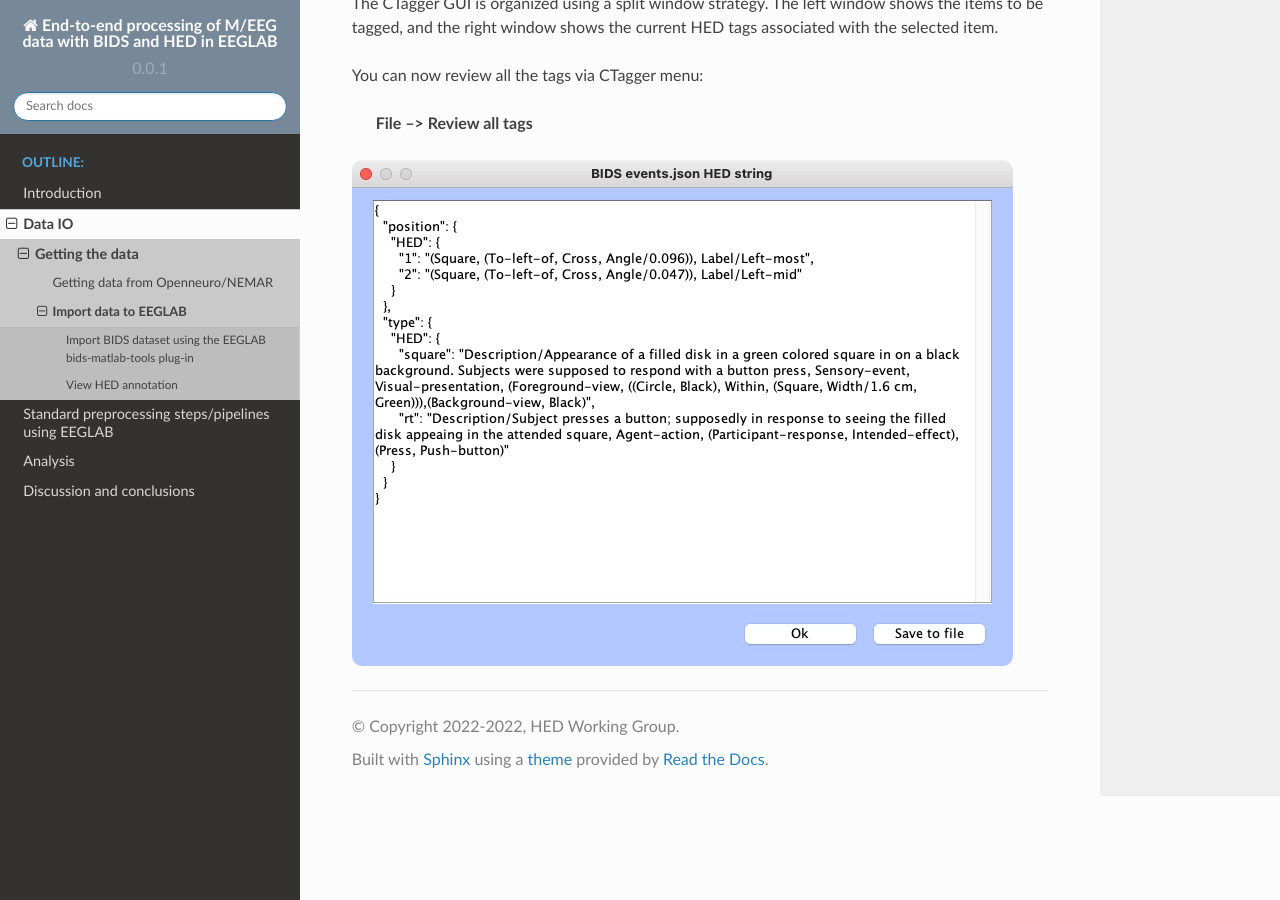
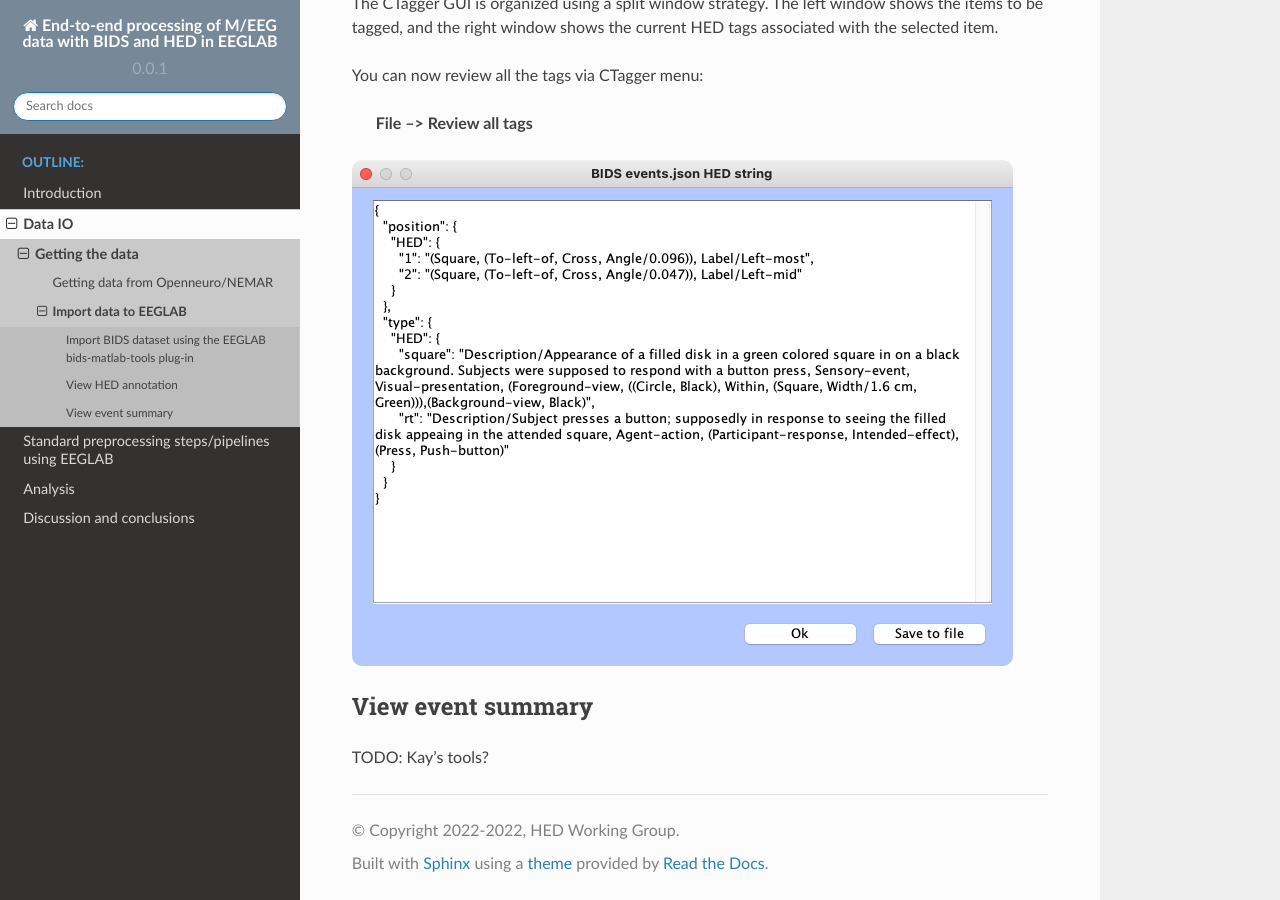
Before and after one commit to dungscout96/cambridge-book-chapter, a Sphinx documentation site: the page built from docs/source/ImportDataToEEGLAB.md, in a window 1280 px wide and 900 px high, scrolled down 2264 px. Built offline with Sphinx 7.4.7 and the Read the Docs theme 2.0.0, drawn with Linux system fonts in a browser that asks for light colours; pages that are not in the unit, such as notebooks, are missing from menus.

Commit message:
Update ImportDataToEEGLAB.md

```diff
--- a/docs/source/ImportDataToEEGLAB.md
+++ b/docs/source/ImportDataToEEGLAB.md
@@ -57,3 +57,6 @@ You can now review all the tags via CTagger menu:
 > **File --> Review all tags**
 
 ![review tag](_static/images/review-all-tags.jpg)
+
+## View event summary
+TODO: Kay's tools?
```
